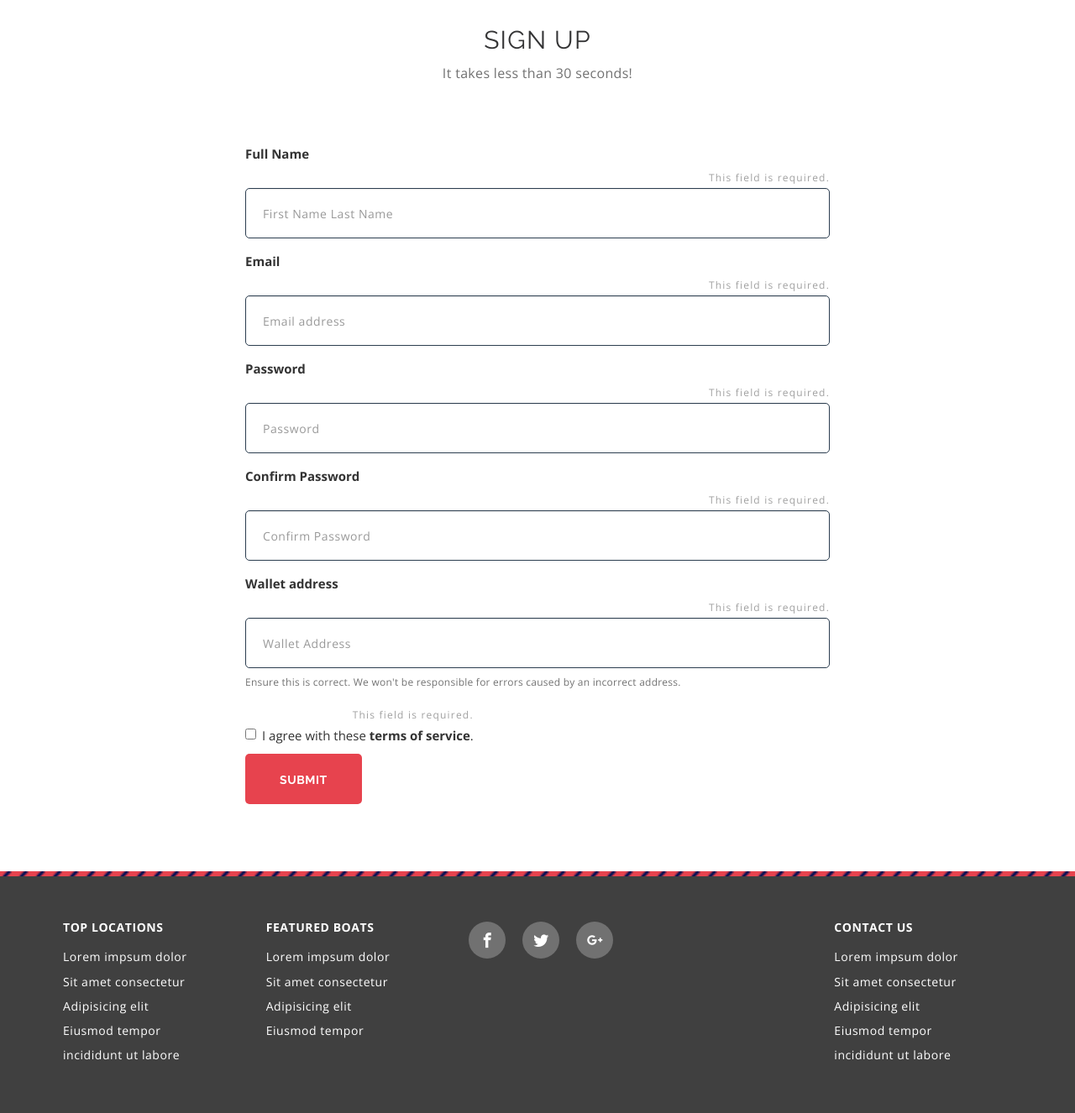
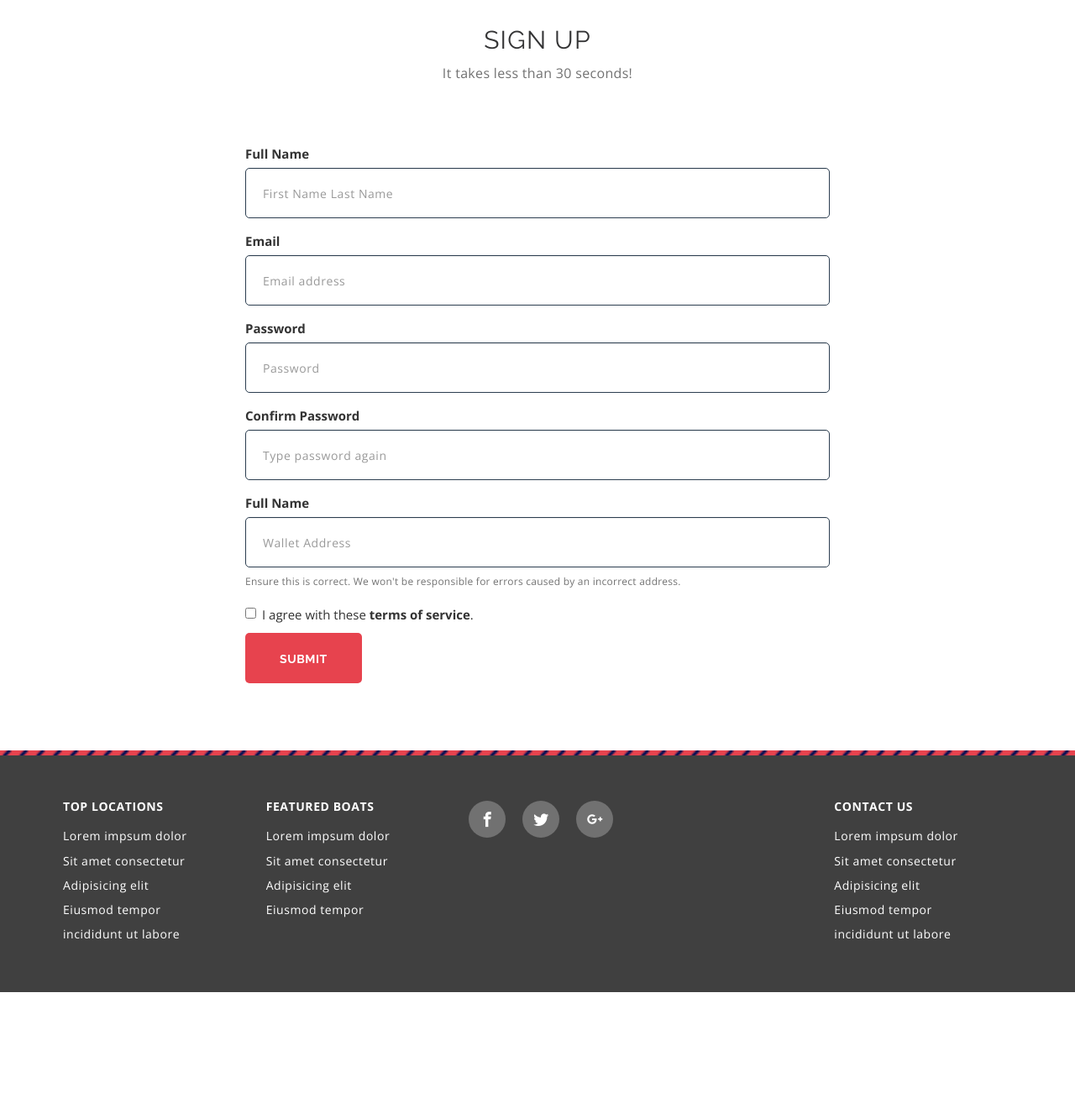
Before and after one commit to deone/btc, a Django app: page /accounts/create in a window 1280 px wide. Shown: the part 157-1483 px from the top of the page at 84% size. After the commit the page ends 1339 px from the top, so only its background shows below. Run offline with Django 3.2, Linux system fonts and the light colour scheme; some libraries are stand-ins or nearby versions; some web fonts are replaced.

Commit message:
Display account creation form.

```diff
--- a/accounts/forms.py
+++ b/accounts/forms.py
@@ -2,22 +2,14 @@
 from django.conf import settings
 from django.utils.translation import ugettext_lazy as _
 
-"""
-Name [Firstname, Lastname]
-Email
-Password
-Confirm Password
-Bitcoin Wallet Address
-"""
-
 class CreateAccountForm(forms.Form):
     full_name = forms.CharField(label=_('Full Name'), widget=forms.TextInput(attrs={
         'class': 'form-control',
-        'placeholder': 'First name and last name'
+        'placeholder': 'First Name Last Name'
     }))
     email = forms.EmailField(label=_('Email'), widget=forms.EmailInput(attrs={
         'class': 'form-control',
-        'placeholder': 'email address'
+        'placeholder': 'Email address'
     }))
     password = forms.CharField(label=_('Password'), widget=forms.PasswordInput(attrs={
         'class': 'form-control',
@@ -27,6 +19,11 @@
         'class': 'form-control',
         'placeholder': 'Type password again'
     }))
+    wallet_address = forms.CharField(label=_('Full Name'), widget=forms.TextInput(attrs={
+        'class': 'form-control',
+        'placeholder': 'Wallet Address'
+    }), help_text="Ensure this is correct. We won't be responsible for errors caused by an incorrect address.")
+    agree_to_terms = forms.BooleanField()
 
     def clean_name(self):
         cleaned_data = super(CreateAccountForm, self).clean()
@@ -36,18 +33,6 @@
             raise forms.ValidationError(_('Enter first and last names'), code='incomplete_name')
 
         return name
-
-    def clean_email(self):
-        cleaned_data = super(CreateAccountForm, self).clean()
-        email = cleaned_data.get('email')
-
-        # Make an API call here
-        response = requests.get(settings.ACCOUNT_GET_URL, params={'email': email})
-
-        if response.status_code == 200:
-            raise forms.ValidationError(_('User already exists'), code='user_exists')
-
-        return email
 
     def clean(self):
         cleaned_data = super(CreateAccountForm, self).clean()
--- a/accounts/templates/accounts/signup.html
+++ b/accounts/templates/accounts/signup.html
@@ -32,43 +32,47 @@
   <div class="container">
     <div class="row">
       <form>
+
+        {% csrf_token %}
+        {{ form.non_field_errors }}
+
         <div class="form-group">
-          <label for="full-name">Full Name</label>
-          <ul class="errorlist"><li>This field is required.</li></ul>
-          <input type="text" id="full-name" class="form-control" placeholder="First Name Last Name">
+          {{ form.full_name.label_tag }}
+          {{ form.full_name.errors }}
+          {{ form.full_name }}
         </div>
 
         <div class="form-group">
-          <label for="email">Email</label>
-          <ul class="errorlist"><li>This field is required.</li></ul>
-          <input type="text" id="email" class="form-control" placeholder="Email address">
+          {{ form.email.label_tag }}
+          {{ form.email.errors }}
+          {{ form.email }}
         </div>
 
         <div class="form-group">
-          <label for="password">Password</label>
-          <ul class="errorlist"><li>This field is required.</li></ul>
-          <input type="password" id="password" class="form-control" placeholder="Password">
+          {{ form.password.label_tag }}
+          {{ form.password.errors }}
+          {{ form.password }}
         </div>
 
         <div class="form-group">
-          <label for="confirm-password">Confirm Password</label>
-          <ul class="errorlist"><li>This field is required.</li></ul>
-          <input type="password" id="confirm-password" class="form-control" placeholder="Confirm Password">
+          {{ form.confirm_password.label_tag }}
+          {{ form.confirm_password.errors }}
+          {{ form.confirm_password }}
         </div>
 
         <div class="form-group">
-          <label for="wallet-address">Wallet address</label>
-          <ul class="errorlist"><li>This field is required.</li></ul>
-          <input type="text" id="wallet-address" class="form-control" placeholder="Wallet Address">
-          <p class="help-block">Ensure this is correct. We won't be responsible for errors caused by an incorrect address.</p>
+          {{ form.wallet_address.label_tag }}
+          {{ form.wallet_address.errors }}
+          {{ form.wallet_address }}
+          <p class="help-block">{{ form.wallet_address.help_text }}</p>
         </div>
 
         <div class="g-recaptcha" data-sitekey="6LdCjBkUAAAAAKRTIjQ0m1zZD6RnxvzQ4kIWT-OZ"></div>
 
         <div class="checkbox">
           <label>
-            <ul class="errorlist"><li>This field is required.</li></ul>
-            <input type="checkbox"> I agree with these <a href=""><strong>terms of service</strong></a>.
+            {{ form.agree_to_terms.errors }}
+            {{ form.agree_to_terms }}I agree with these <a href=""><strong>terms of service</strong></a>.
           </label>
         </div>
 
--- a/accounts/views.py
+++ b/accounts/views.py
@@ -8,11 +8,11 @@
     template_name = 'accounts/index.html'
 
 def create(request):
-    """ if request.method == 'POST':
+    if request.method == 'POST':
         form = CreateAccountForm(request.POST)
         if form.is_valid():
             form.save()
     else:
-        form = CreateAccountForm() """
+        form = CreateAccountForm(label_suffix='')
 
-    return render(request, 'accounts/signup.html')
+    return render(request, 'accounts/signup.html', {'form': form})
--- a/static/css/extra.css
+++ b/static/css/extra.css
@@ -19,7 +19,8 @@
 }
 
 form input[type="text"],
-form input[type="password"] {
+form input[type="password"],
+form input[type="email"] {
     height: 60px;
     font-size: 14px;
     letter-spacing: 0.04em;
```
